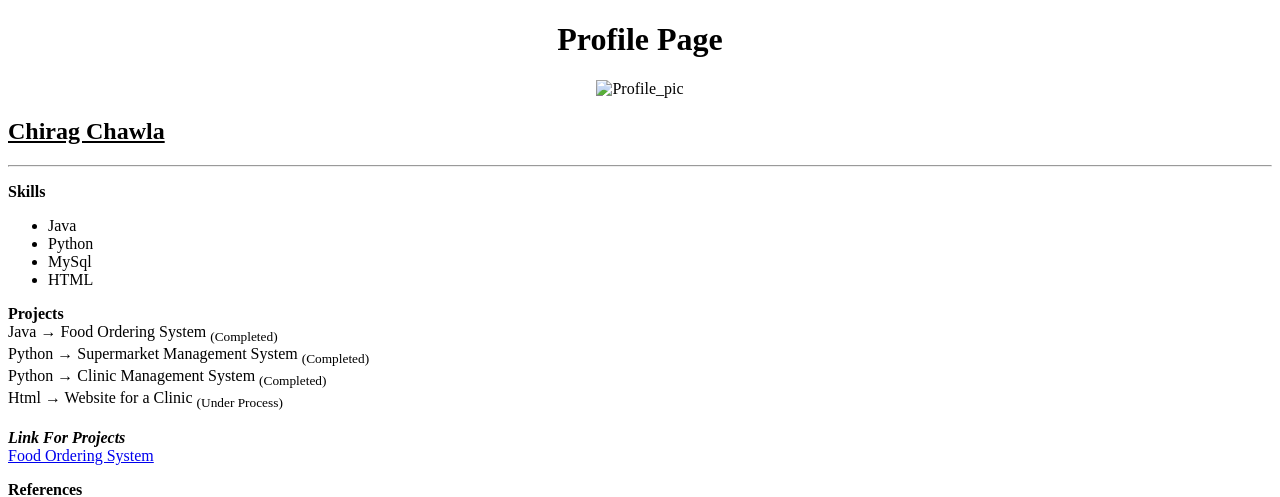
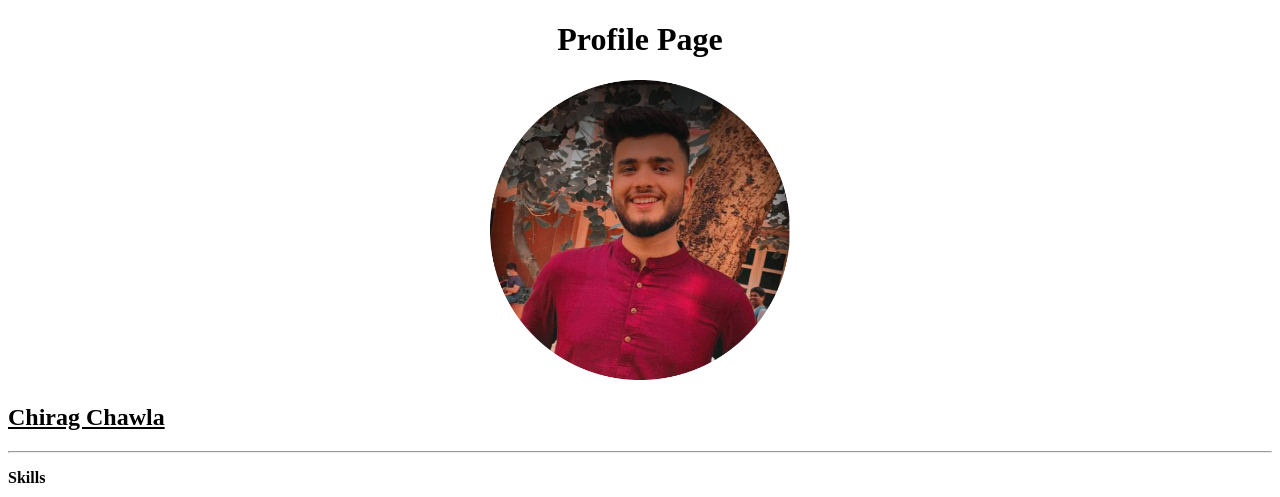
Before and after one commit to chirag2708/Profile-page, a plain HTML site: page index.html in a window 1280 px wide. Shown: the top 497 px of the page. Drawn offline with Linux system fonts and the light colour scheme.

Commit message:
Update index.html

```diff
--- a/index.html
+++ b/index.html
@@ -10,7 +10,7 @@
     <center>
     <h1>Profile Page</h1>
 
-    <img src="img/profile1.png" alt="Profile_pic" height=300 radius="50" >
+    <img src="profile1.png" alt="Profile_pic" height=300 radius="50" >
     </center>
     <h2><b><u>Chirag Chawla</u></b></h2>
     <hr>
```
